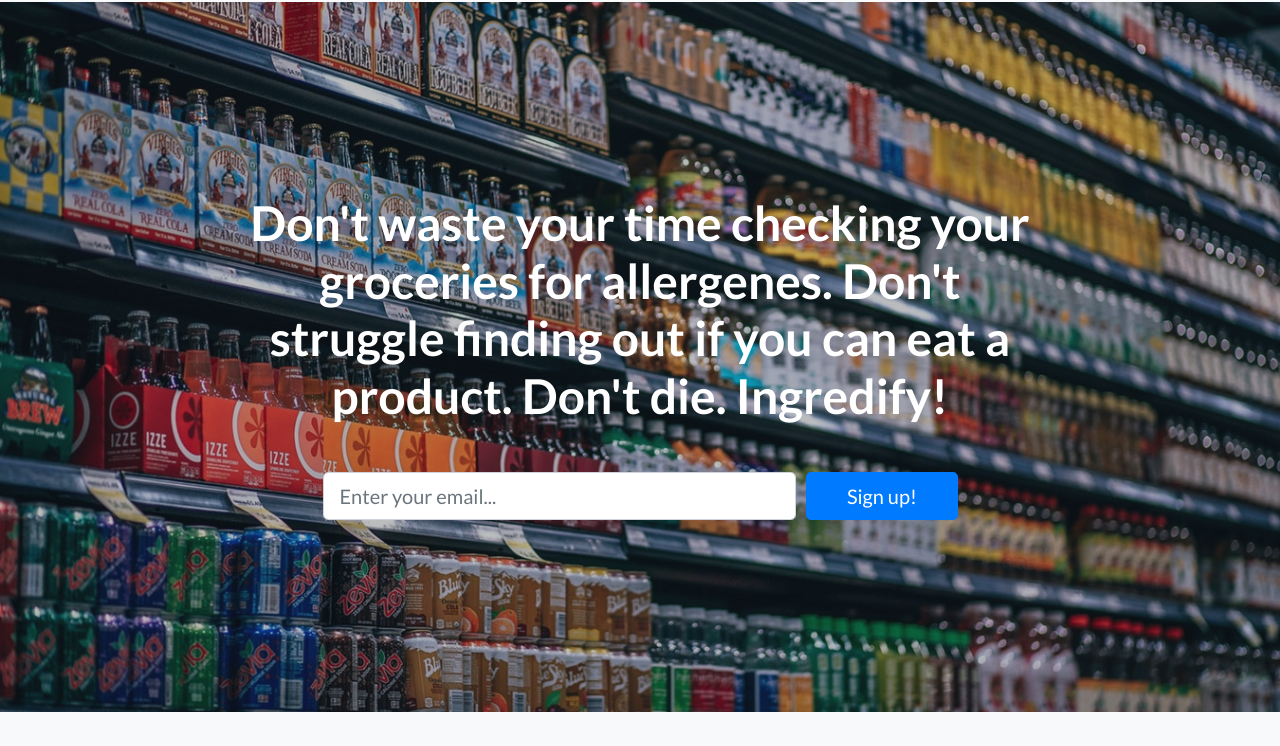
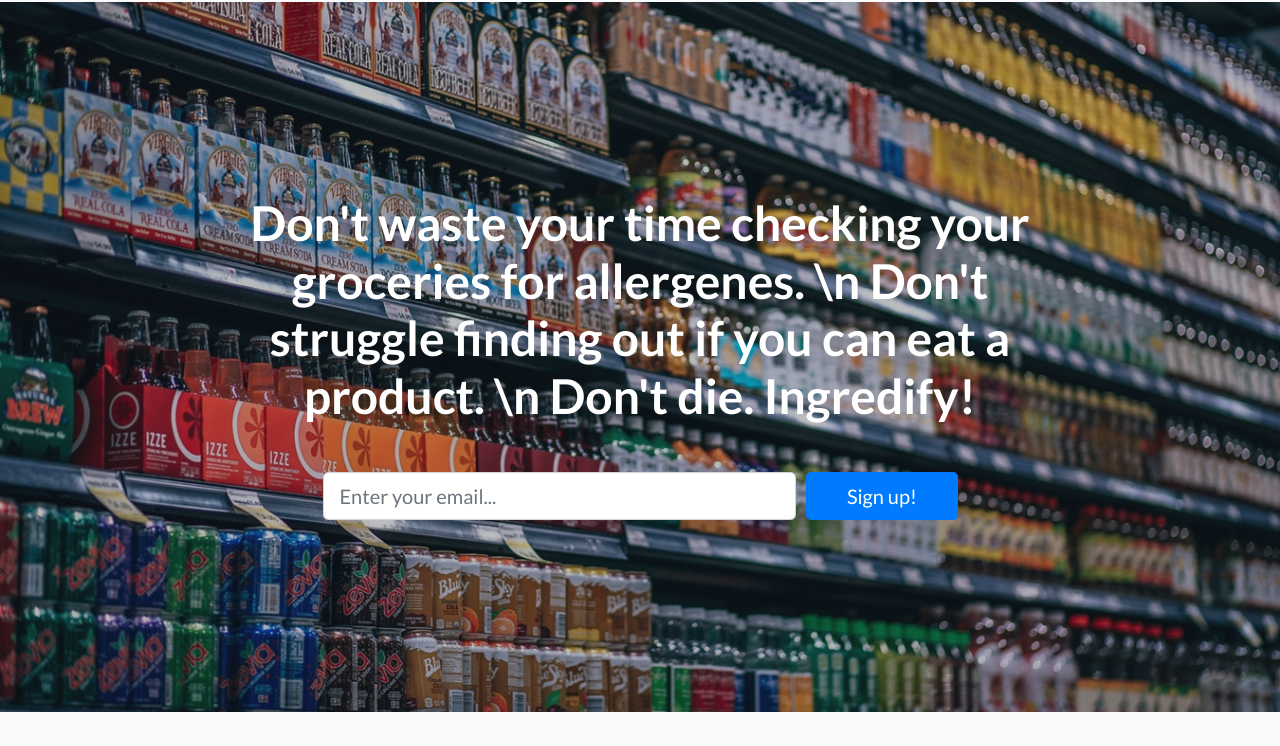
Before and after one commit to Ingredify/ingredify.github.io, a website: page index.html in a window 1280 px wide. Shown: the part 54-800 px from the top of the page. Drawn offline with nearby package versions, Linux system fonts and the light colour scheme; files that its build step writes are made by us from their sources.

Commit message:
Update index.html

```diff
--- a/index.html
+++ b/index.html
@@ -39,7 +39,7 @@
       <div class="container">
         <div class="row">
           <div class="col-xl-9 mx-auto">
-            <h1 class="mb-5">Don't waste your time checking your groceries for allergenes. Don't struggle finding out if you can eat a product. Don't die. Ingredify!</h1>
+            <h1 class="mb-5">Don't waste your time checking your groceries for allergenes. \n Don't struggle finding out if you can eat a product. \n Don't die. Ingredify!</h1>
           </div>
           <div class="col-md-10 col-lg-8 col-xl-7 mx-auto">
             <form>
```
